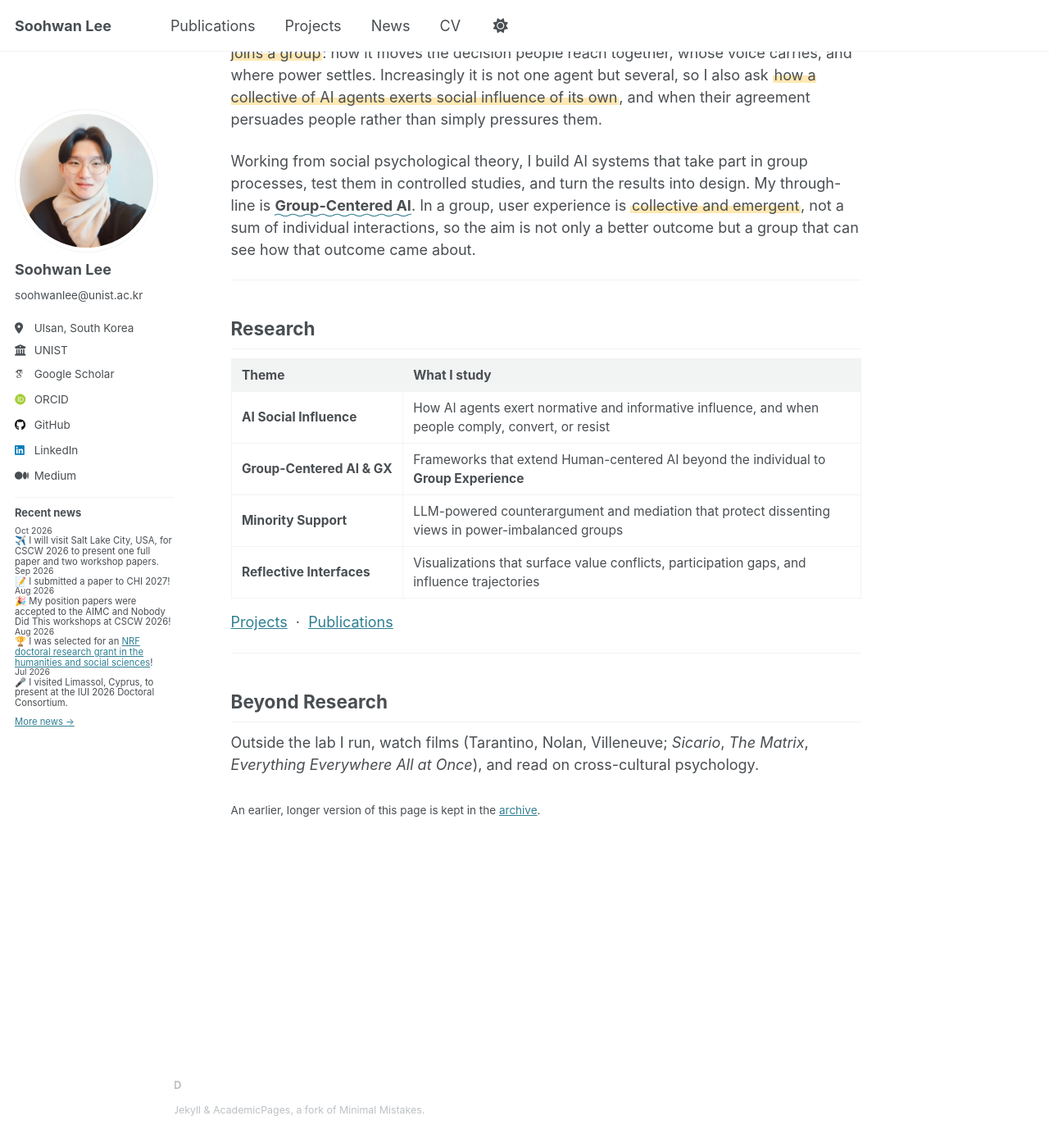
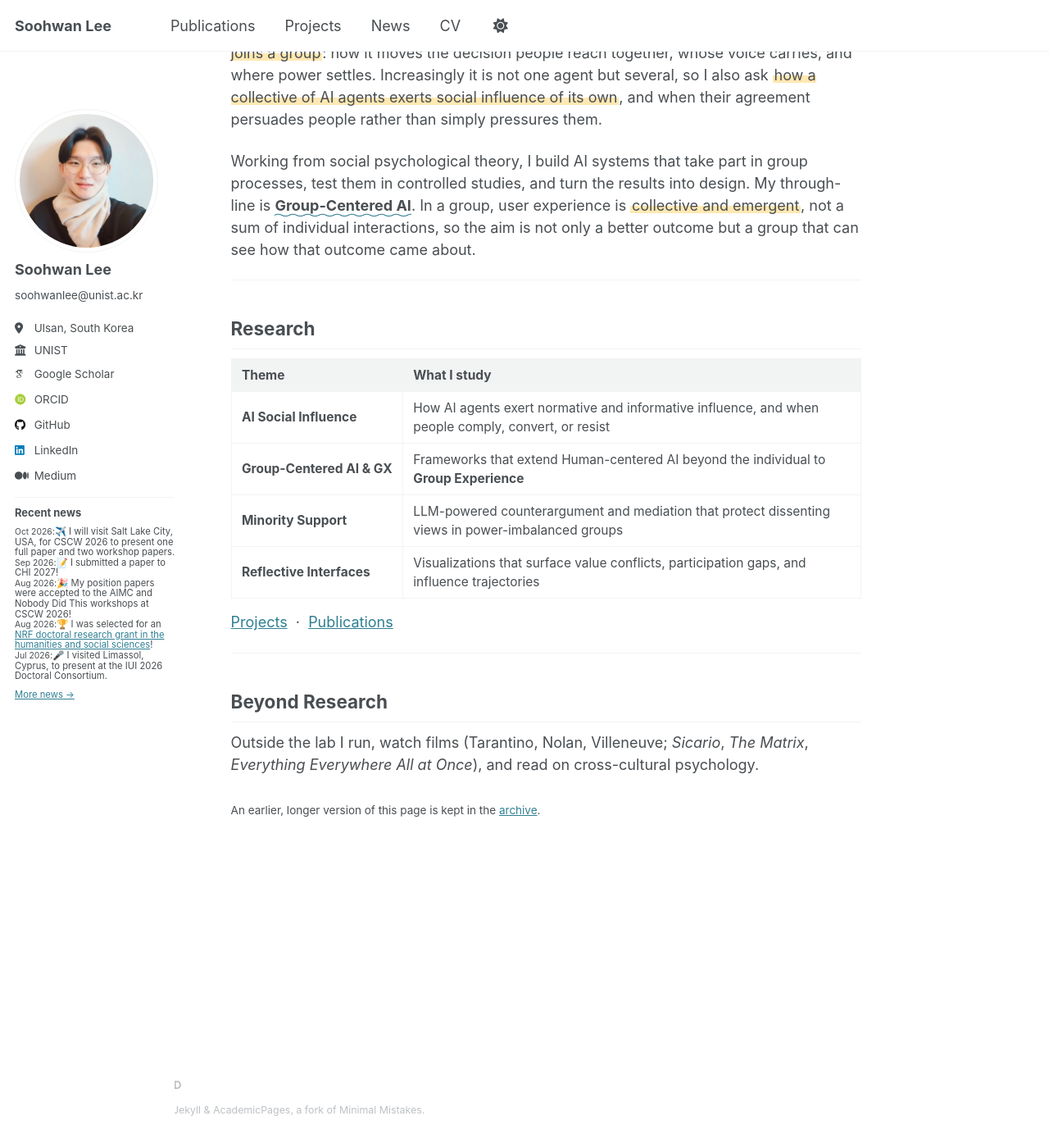
Before and after one commit to Soohwan-Lee/soohwan-lee.github.io, a Jekyll site: the page built from _pages/about.md, in a window 1280 px wide and 1400 px high, scrolled down 368 px. Shown: the whole window at 82% size. Built offline with Jekyll 4.4.1, drawn with Linux system fonts in a browser that asks for light colours; some web fonts are replaced.

Commit message:
style(news): display sidebar dates inline with updates

```diff
--- a/_includes/news-sidebar.html
+++ b/_includes/news-sidebar.html
@@ -5,7 +5,7 @@
     <ul class="sidebar-news__list">
       {% for item in recent_news limit:5 %}
         <li>
-          <time datetime="{{ item.date | date: '%Y-%m-%d' }}">{% if item.date_precision == 'month' %}{{ item.date | date: '%b %Y' }}{% else %}{{ item.date | date: '%d %b %Y' }}{% endif %}</time>
+          <time datetime="{{ item.date | date: '%Y-%m-%d' }}">{% if item.date_precision == 'month' %}{{ item.date | date: '%b %Y' }}{% else %}{{ item.date | date: '%d %b %Y' }}{% endif %}</time>:
           <div class="sidebar-news__text">{{ item.content | markdownify }}</div>
         </li>
       {% endfor %}
--- a/_sass/layout/_news.scss
+++ b/_sass/layout/_news.scss
@@ -23,13 +23,18 @@
   }
 
   time {
-    display: block;
+    display: inline;
     margin: 0;
     font-size: 0.575rem;
     color: var(--global-text-color);
   }
 
+  &__text {
+    display: inline;
+  }
+
   &__text p {
+    display: inline;
     margin: 0;
     font-size: inherit;
     line-height: inherit;
```
